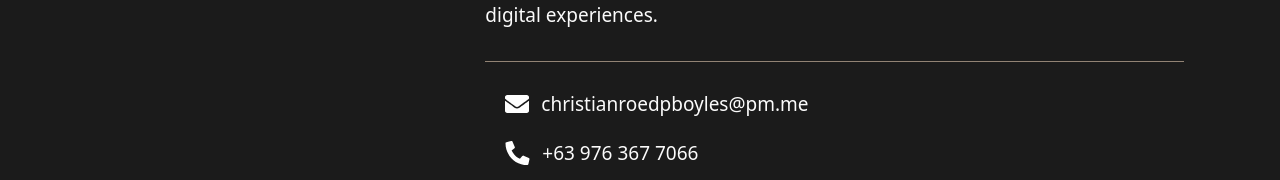
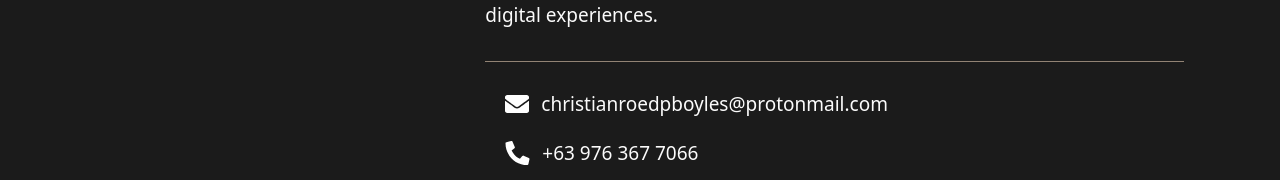
Before and after one commit to rockyroed/portfolio, a React (Vite) app: page / in a window 1280 px wide. Shown: the part 1371-1551 px from the top of the page. Built offline with nearby package versions, Linux system fonts and the light colour scheme; a web font is replaced by a local one.

Commit message:
Update email address

```diff
--- a/src/components/About/index.jsx
+++ b/src/components/About/index.jsx
@@ -40,7 +40,7 @@ const About = () => {
                 fill="white"
               />
             </svg>
-            <h6 className="text-h6">christianroedpboyles@pm.me</h6>
+            <h6 className="text-h6">christianroedpboyles@protonmail.com</h6>
           </div>
           <div className="flex items-center gap-3">
             <svg
```
